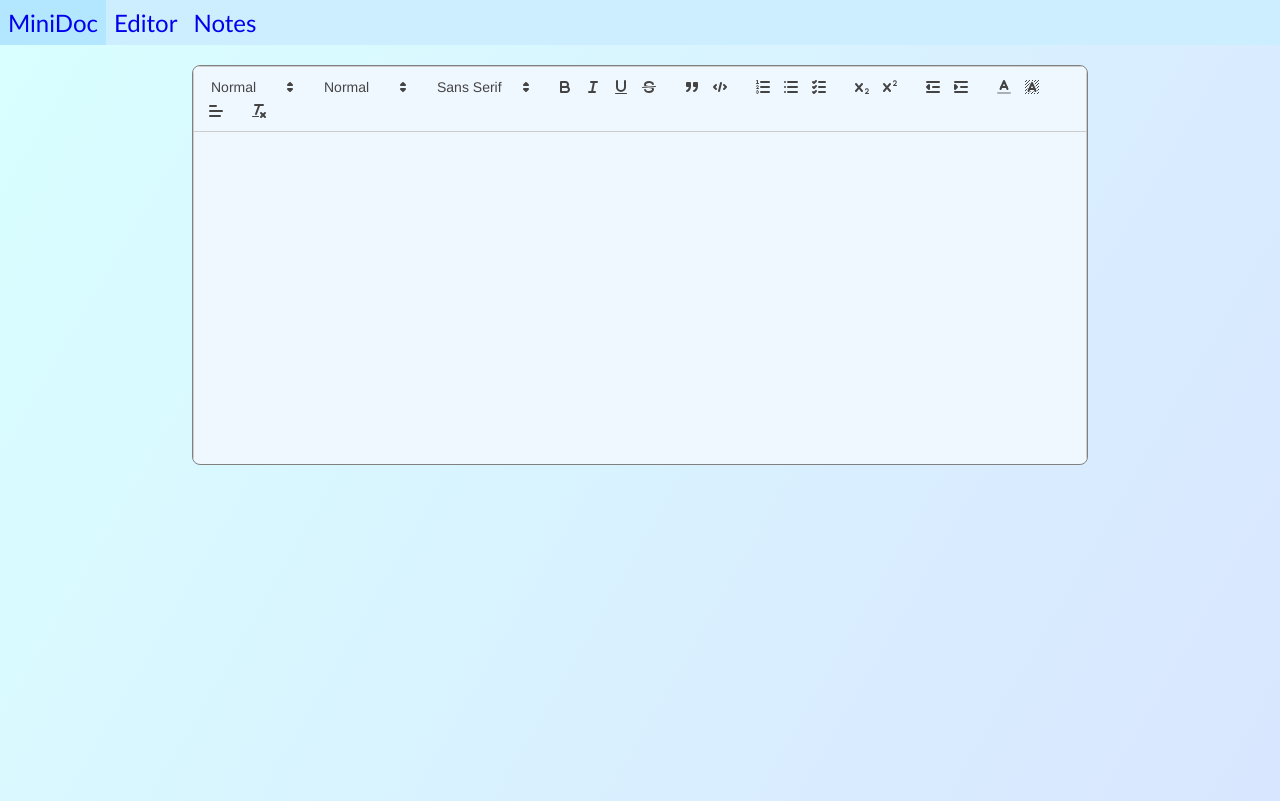
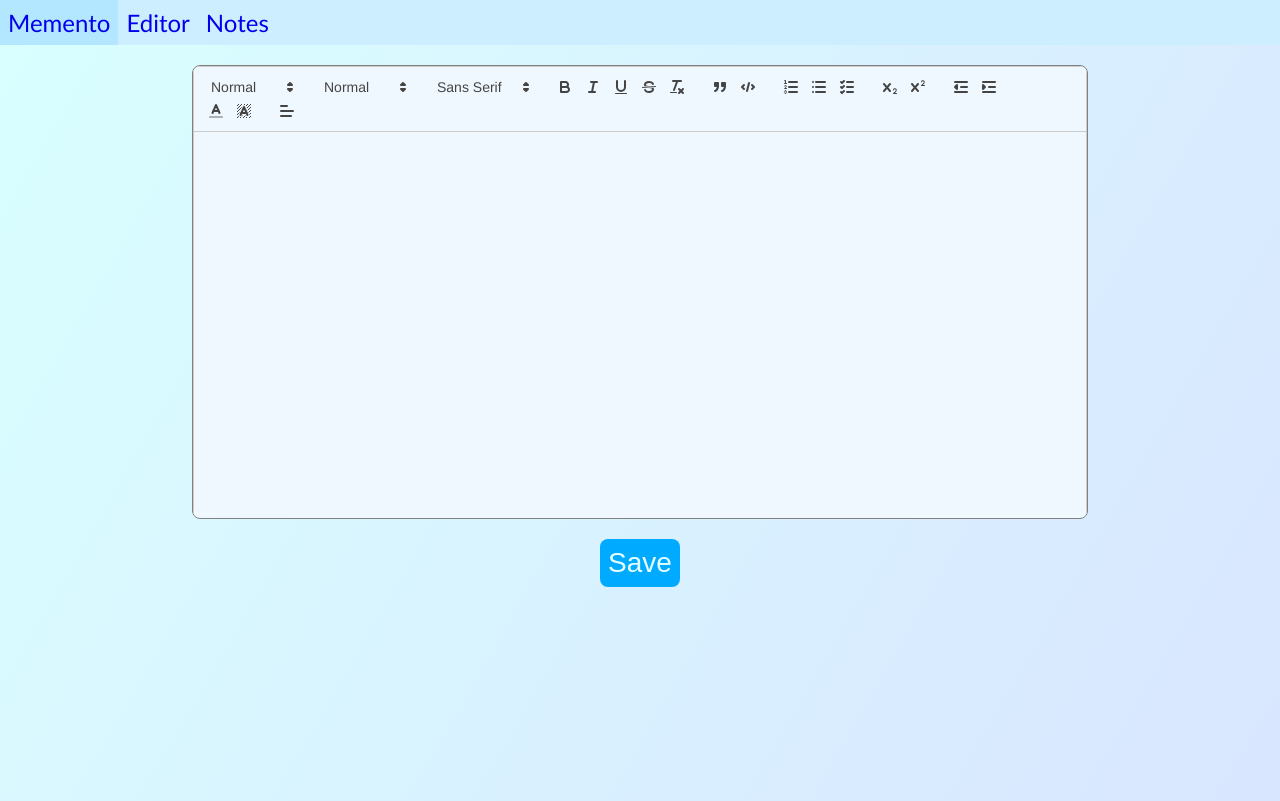
Before and after one commit to RandomNick7/Memento, a SvelteKit app: page /editor in a window 1280 px wide. Built offline with nearby package versions, Linux system fonts and the light colour scheme.

Commit message:
Added saving notes to indexedDB, minor changes to page layout

```diff
--- a/package.json
+++ b/package.json
@@ -16,6 +16,7 @@
 	},
 	"type": "module",
 	"dependencies": {
+		"dexie": "^4.0.4",
 		"quill": "^2.0.0"
 	}
 }
--- /dev/null
+++ b/src/lib/js/db.js
@@ -0,0 +1,6 @@
+import Dexie from 'dexie';
+
+export const db = new Dexie('MementoDB');
+db.version(1).stores({
+  notes: '++id, pinned'
+});
--- /dev/null
+++ b/src/lib/svelte/main.svelte
@@ -0,0 +1,15 @@
+<style>
+  #main-section{
+    width: 100%;
+    height: calc(100vh - 44px);
+    margin-top: -12px;
+    display: flex;
+    align-items: center;
+    flex-direction: column;
+    background-image: linear-gradient(120deg, hsl(180, 100%, 92.5%),hsl(220, 100%, 92.5%));
+  }
+</style>
+
+<div id="main-section">
+    <slot/>
+</div>
--- a/src/lib/svelte/nav.svelte
+++ b/src/lib/svelte/nav.svelte
@@ -13,6 +13,10 @@
         text-decoration: none;
     }
 
+    a:first{
+        margin-left: 20px;
+    }
+
     a:hover{
         background-color: hsl(200, 100%, 85%);
     }
@@ -24,8 +28,7 @@
 </style>
 
 <nav id="navbar">
-    <a href="/">MiniDoc</a>
+    <a href="/">Memento</a>
     <a href="/editor">Editor</a>
     <a href="/notes">Notes</a>
 </nav>
-<slot/>
--- a/src/routes/+page.svelte
+++ b/src/routes/+page.svelte
@@ -1,13 +1,16 @@
+<script>
+  import main from '$lib/svelte/main.svelte';
+</script>
+
 <style>
-    #main-section{
-        height: calc(100vh - 44px);
-        margin-top: -12px;
-        display:flex;
-        align-items: center;
+    #page-wrapper {
+        width: 100%;
+        height: 100%;
+        display: flex;
+        align-items: inherit;
+        flex-direction: inherit;
         justify-content: space-around;
-        flex-direction: column;
         font-family: Verdana, sans-serif;
-        background-image: linear-gradient(120deg, hsl(180, 100%, 92.5%),hsl(220, 100%, 92.5%));
     }
     #main-text{
         text-align: center;
@@ -17,10 +20,11 @@
         background-clip: text;
     }
     #editor-btn{
+        width: fit-content;
         padding: 12px;
         border-radius: 12px;
         font-size: 36px;
-        color:hsl(180, 100%, 95%);
+        color: hsl(180, 100%, 95%);
         background-color: hsl(200, 100%, 50%);
         text-decoration: none;
     }
@@ -30,10 +34,11 @@
     #editor-btn:active{
         background-color: hsl(200, 100%, 40%);
     }
-
 </style>
 
-<div id="main-section">
-  <div id="main-text">Save notes in the comfort of your browser.</div>
-  <a id="editor-btn" href="/editor">Start Writing</a>
-</div>
+<svelte:component this={main}>
+  <div id="page-wrapper">
+    <div id="main-text">Save notes in the comfort of your browser.</div>
+    <a id="editor-btn" href="/editor">Start Writing</a>
+  </div>
+</svelte:component>
--- a/src/routes/editor/+page.svelte
+++ b/src/routes/editor/+page.svelte
@@ -1,31 +1,33 @@
 <script>
   import '$lib/css/quill.snow.css';
+  import main from '$lib/svelte/main.svelte';
   import { onMount } from "svelte";
+  import { db } from "$lib/js/db.js";
 
   let editor;
+  let quill;
 
   export let toolbarOptions = [
     [{ 'header': [1, 2, 3, 4, 5, 6, false] }],
-      [{ 'size': ['small', false, 'large', 'huge'] }],  // custom dropdown
+    [{ 'size': ['small', false, 'large', 'huge'] }],
     [{ 'font': [] }],
 
-      ['bold', 'italic', 'underline', 'strike'],        // toggled buttons
+    ['bold', 'italic', 'underline', 'strike', 'clean'],
     ['blockquote', 'code-block'],
 
     [{ 'list': 'ordered'}, { 'list': 'bullet' }, { 'list': 'check' }],
-      [{ 'script': 'sub'}, { 'script': 'super' }],      // superscript/subscript
-      [{ 'indent': '-1'}, { 'indent': '+1' }],          // outdent/indent
+    [{ 'script': 'sub'}, { 'script': 'super' }],
+    [{ 'indent': '-1'}, { 'indent': '+1' }],
 
 
-      [{ 'color': [] }, { 'background': [] }],          // dropdown with defaults from theme
+    [{ 'color': [] }, { 'background': [] }],
     [{ 'align': [] }],
-
-      ['clean']                                        // remove formatting button
   ];
 
   onMount(async () => {
       const { default: Quill } = await import("quill");
-      let quill = new Quill(editor, {
+
+      quill = new Quill(editor, {
         modules: {
           toolbar: toolbarOptions
         },
@@ -33,12 +35,23 @@
         placeholder: ""
       });
   });
+
+  async function saveNote(){
+    db.open().then(() => {
+      return db.notes.add({
+        pinned:false,
+        delta: quill.getContents(),
+        html: quill.root.innerHTML
+      });
+    })
+  }
 </script>
+
 
 <style>
   #editor-wrapper{
     width: 70%;
-    height: 400px;
+    height: 60%;
     margin-top: 20px;
     border-radius: 8px;
     overflow: hidden;
@@ -46,18 +59,28 @@
     background-color: aliceblue;
   }
 
-  #main-section{
-    width: 100%;
-    height: calc(100vh - 44px);
-    margin-top: -12px;
-    display: flex;
-    justify-content: center;
-    background-image: linear-gradient(120deg, hsl(180, 100%, 92.5%),hsl(220, 100%, 92.5%));
+  #save-btn{
+    padding: 8px;
+    margin: 20px;
+    border: none;
+    border-radius: 8px;
+    font-size: 28px;
+    color: hsl(180, 100%, 95%);
+    background-color: hsl(200, 100%, 50%);
+  }
+
+  #save-btn:hover{
+      background-color: hsl(200, 100%, 45%);
+  }
+  #save-btn:active{
+      background-color: hsl(200, 100%, 40%);
   }
 </style>
 
-<div id="main-section">
+
+<svelte:component this={main}>
   <div id="editor-wrapper">
     <div bind:this={editor}/>
   </div>
-</div>
+  <button id="save-btn" on:click={saveNote}>Save</button>
+</svelte:component>
```
Also changed, not shown: 1 other file (tests, documents, lock files or other folders). Lines whose indentation alone changed are shown as unchanged.
